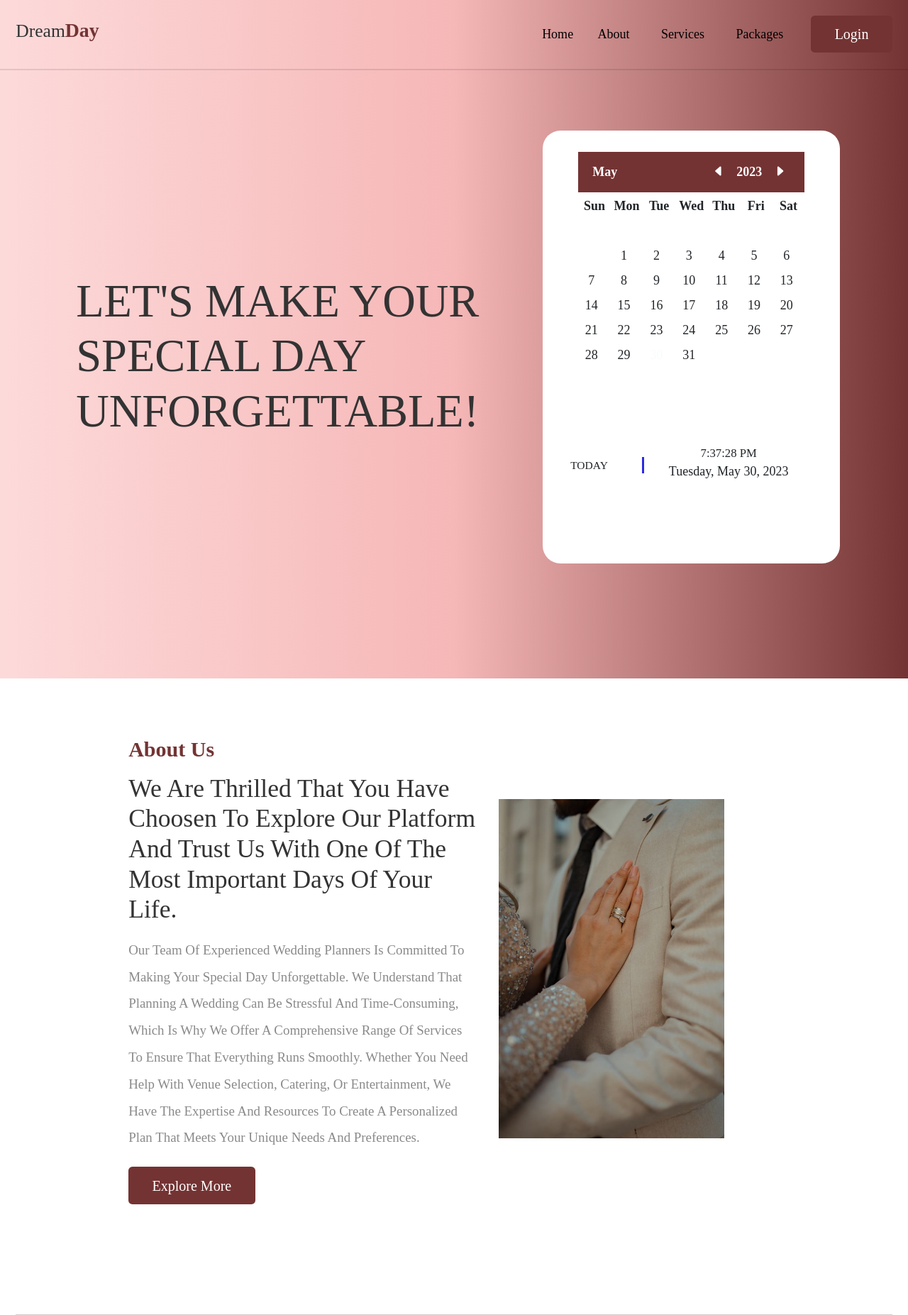
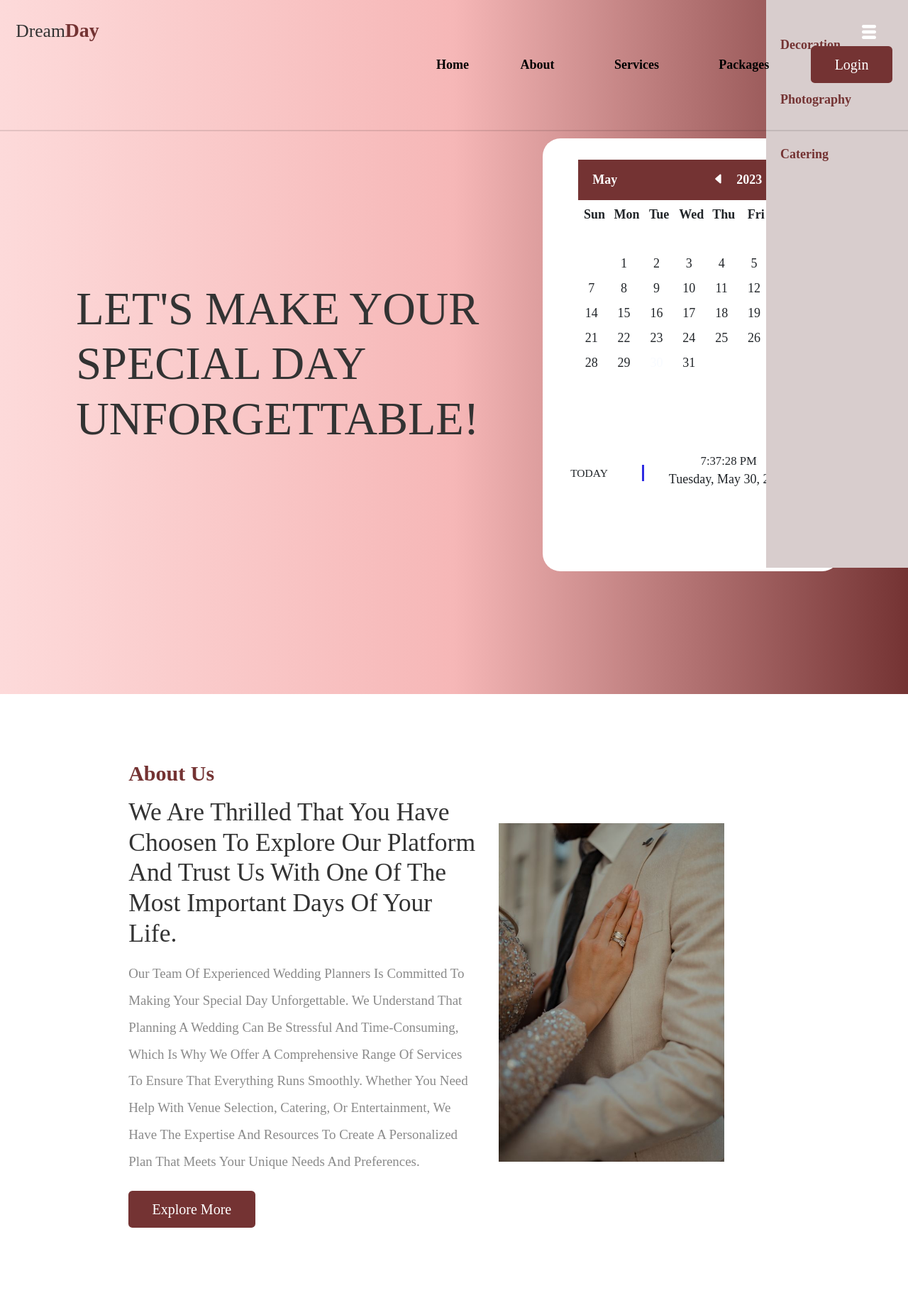
Before and after one commit to munazzahammf/wedding-plan, a PHP site: page / in a window 1280 px wide. Shown: the top 1853 px of the page at 71% size. Run offline with PHP 8.4, Linux system fonts and the light colour scheme; some web fonts are replaced.

Commit message:
new funtion added

```diff
--- a/assets/css/style.css
+++ b/assets/css/style.css
@@ -31,7 +31,7 @@
 }
 
 *::-webkit-scrollbar-thumb {
-  background-color: var(--orange);
+  background-color: var(--light-color);
 }
 
 html {
@@ -42,7 +42,7 @@ html {
 }
 
 section {
-  padding: 7rem 2rem;
+  padding: 8rem 2rem;
 }
 
 /* header start */
@@ -139,6 +139,48 @@ section {
   padding: 1rem 0;
 }
 /* home end */
+
+
+/*slide nav start */
+
+.sidenav{
+  width: 200px;
+  height: 100vh;
+  position: fixed;
+  right: 0;
+  top: 0;
+  background-color: var(--light-body);
+  z-index: 2;
+  transition: 0.5s;
+}
+nav ul li{
+  list-style: none;
+  margin: 50px 20px;
+}
+nav ul li a {
+  text-decoration: none;
+  color: var(--orange);
+  font-weight: bold;
+}
+#menubtn{
+  width: 50px;
+  height: 50px;
+  background: var(--light-body);
+  text-align: center;
+  position: fixed;
+  right: 30px;
+  top: 20px;
+  border-radius: 3px;
+  z-index: 3;
+  cursor: pointer;
+}
+#menubtn img{
+  width: 20px;
+  margin-top: 15px;
+}
+
+
+/*slide nav end*/
 
 /* about start */
 .about .container {
--- a/index.php
+++ b/index.php
@@ -177,6 +177,36 @@
 
    <!-- home section ends -->
 
+   <div class="sidenav">
+      <nav>
+         <ul>
+            <li><a href="decoration.php">Decoration</a></li>
+            <li><a href="photography.php">Photography</a></li>
+            <li><a href="catering.php">Catering</a></li>
+         </ul>
+      </nav>
+   </div>
+
+   <div id="menubtn">
+      <img src="images/menu.png" alt="" id="menu">
+   </div>
+
+   <script>
+      var menubtn = document.getElementById("menubtn")
+      var sidenav = document.getElementById("sidenav")
+      var menu = document.getElementById("menu")
+
+      menubtn.onClick = function name() {
+         if (sidenav.style.right == "-250px"){
+            sidenav.style.right = "0";
+         }
+         else {
+            sidenav.style.right = "-250px";
+         }
+      }
+
+   </script>
+
 
    <!-- about section starts  -->
 
@@ -213,7 +243,7 @@
 
    <!-- service section start -->
 
-   <section class="services">
+   <section class="services" id="services">
       <div class="hero">
          <h1 class="heading">
             "We're here to sprinkle your special day with love, laughter, and unforgettable memories.
@@ -293,7 +323,7 @@
 
 
    <!-- packages section starts  -->
-   <section class="packages">
+   <section class="packages" id="packages">
       <h2>Choose Your Plan</h2>
       <div class="price-row">
          <div class="price-col">
--- a/java-script/service.js
+++ b/java-script/service.js
@@ -4,28 +4,28 @@ var btn = document.getElementByClassName("btn");
       btn[0].onclick = function() {
          slide.style.transform = "translateX(0px)";
          for(i=0; i<4; i++){
-               btn[i]classList.remove("active");
+               btn[i].classList.remove("active");
          }
          this.classList.add("active")
       }
       btn[1].onclick = function() {
          slide.style.transform = "translateX(-800px)";
          for(i=0; i<4; i++){
-               btn[i]classList.remove("active");
+               btn[i].classList.remove("active");
          }
          this.classList.add("active")
       }
       btn[2].onclick = function() {
          slide.style.transform = "translateX(-1600px)";
          for(i=0; i<4; i++){
-               btn[i]classList.remove("active");
+               btn[i].classList.remove("active");
          }
          this.classList.add("active")
       }
       btn[3].onclick = function() {
          slide.style.transform = "translateX(-2400px)";
          for(i=0; i<4; i++){
-               btn[i]classList.remove("active");
+               btn[i].classList.remove("active");
          }
          this.classList.add("active")
       }
```
Also changed, not shown: assets/css/register.css (+8 -17 lines), images/menu.png (added).
